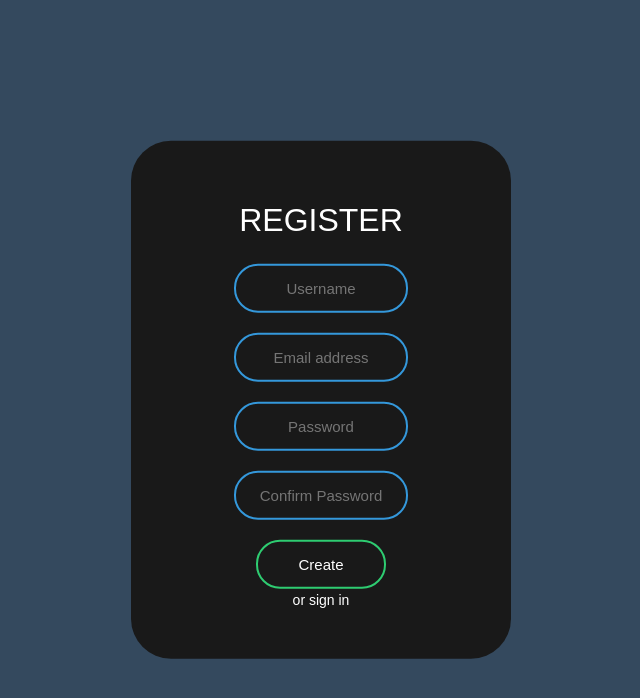
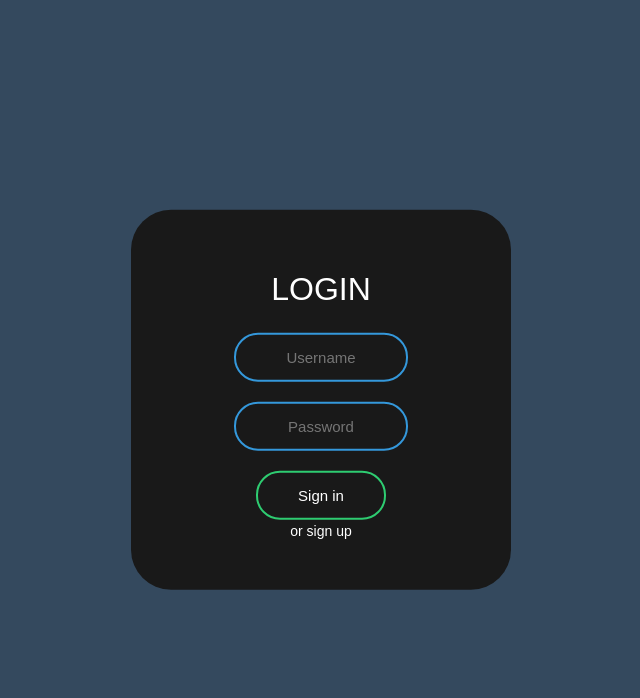
Before and after one commit to Jeidou/login-register-pages, a plain HTML site: page index.html in a window 1280 px wide. Shown: the whole page, without its empty margins (319-959 px from the left). Drawn offline with Linux system fonts and the light colour scheme.

Commit message:
Add files via upload

```diff
--- a/register.html
+++ b/index.html
@@ -3,18 +3,16 @@
 <head>
     <meta charset="utf-8" />
     <meta http-equiv="X-UA-Compatible" content="IE=edge">
-    <title>Register page</title>
+    <title>Login page</title>
     <link rel="stylesheet" type="text/css" media="screen" href="main.css" />
 </head>
 <body>
     <form action="" class="box">
-        <h1>Register</h1>
+        <h1>Login</h1>
         <input type="text" name="" placeholder="Username">
-        <input type="text" name="" placeholder="Email address">
         <input type="password" name="" placeholder="Password">
-        <input type="password" name="" placeholder="Confirm Password">
-        <input type="submit" value="Create">
-        <a href="/login.html">or sign in</a>
+        <input type="submit" value="Sign in">
+        <a href="/register.html">or sign up</a>
     </form>
 </body>
 </html>
```
